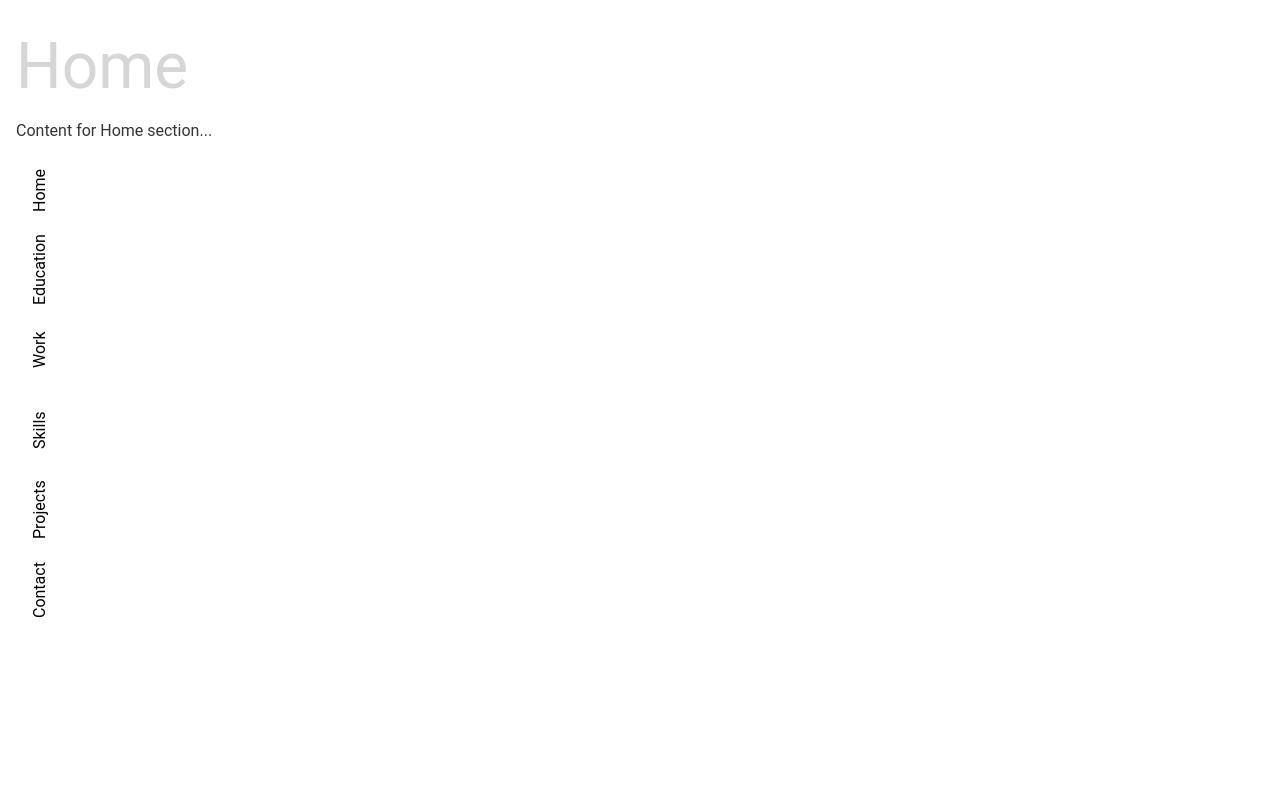
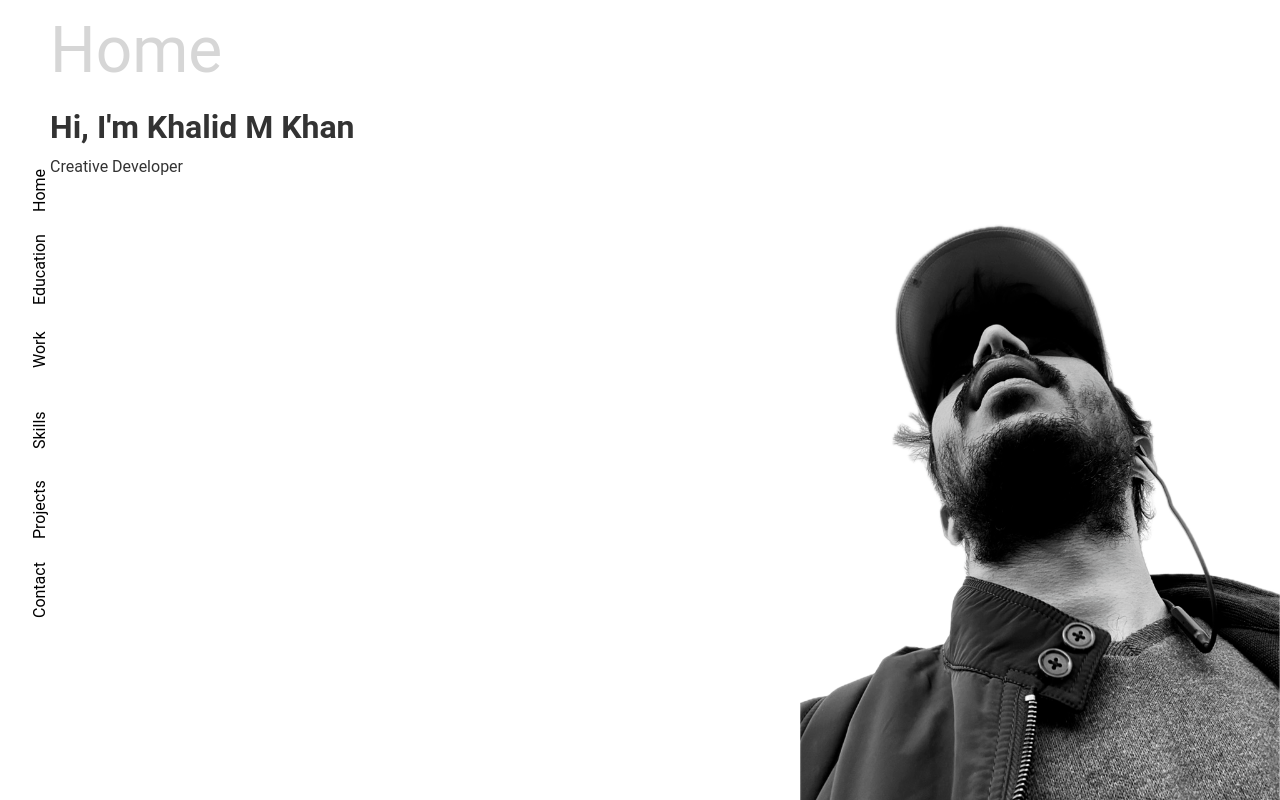
Before and after one commit to Kahl-d/portfolio_website, a React (Create React App) app in the folder client/: page / in a window 1280 px wide. Shown: the top 800 px of the page. Built offline with nearby package versions, Linux system fonts and the light colour scheme; a web font is replaced by a local one.

Commit message:
small changes

```diff
--- a/client/package.json
+++ b/client/package.json
@@ -12,6 +12,7 @@
     "react-icons": "^5.2.1",
     "react-scripts": "5.0.1",
     "react-wordcloud": "^1.2.7",
+    "swiper": "^11.1.4",
     "tippy.js": "^6.3.7",
     "web-vitals": "^2.1.4"
   },
--- a/client/src/App2.js
+++ b/client/src/App2.js
@@ -2,6 +2,8 @@ import React, { useEffect } from "react";
 import './app2.css';
 import Skills from "./Components/Skills";
 import Gallery from "./Components/Gallery";
+import Home from "./Components2/Home";
+
 
 const App2 = () => {
     useEffect(() => {
@@ -53,7 +55,7 @@ const App2 = () => {
             <div id="appContent">
                 <div id="home" className="part">
                     <div className="sticky-tag">Home</div>
-                    <p>Content for Home section...</p>
+                    <Home />
                 </div>
                 <div id="education" className="part">
                     <div className="sticky-tag">Education</div>
@@ -65,7 +67,7 @@ const App2 = () => {
                 </div>
                 <div id="skills" className="part">
                     <div className="sticky-tag">Skills</div>
-                    {/* <Skills /> */}
+
                 </div>
                 <div id="projects" className="part">
                     <div className="sticky-tag">Projects</div>
--- /dev/null
+++ b/client/src/Components2/Home.js
@@ -0,0 +1,24 @@
+import React from "react";
+import "./home.css";
+import ProfilePicture from '../Resources/profile7.png';
+
+
+
+const Home = () => {
+    return (
+        <div id="homeContainer">
+            <div id="homeContent">
+                <div id="homeText">
+                    <h1>Hi, I'm Khalid M Khan</h1>
+                    <p>Creative Developer</p>
+                </div>
+                <div id="homeImage">
+                    <img src={ProfilePicture} alt="Profile" />
+                </div>
+            </div>
+        </div>
+    );
+}
+
+
+export default Home;
--- /dev/null
+++ b/client/src/Components2/home.css
@@ -0,0 +1,13 @@
+#homeContainer{
+    width: 100%;
+    height: 100%;
+    display: flex;
+    position: relative;
+}
+
+#homeImage img{
+    height: 80%;
+    position: absolute;
+    bottom: calc(50% - 40%);
+    right: 0;
+}
--- a/client/src/app2.css
+++ b/client/src/app2.css
@@ -30,10 +30,10 @@ body {
 
 #appContainer {
     width: 100vw;
-    height: 100vh;
+    height: fit-content;
     display: flex;
     flex-direction: row;
-    justify-content: center;
+    justify-content: flex-end;
     position: relative;
 }
 
@@ -68,15 +68,17 @@ body {
 }
 
 #appContent {
-    width: 100%;
+    width: calc(100vw - 50px);
+    height: fit-content;
     display: flex;
     flex-direction: column;
 }
 
 .part {
     width: 100%;
+    height: 100vh;
     min-height: 100vh;
-    padding: 1rem;
+    /* padding: 1rem; */
     position: relative;
 }
 
```
Also changed, not shown: client/src/Components/gallery.css (line endings or trailing spaces), client/src/Resources/profile7.png (added), 1 other file (tests, documents, lock files or other folders).
